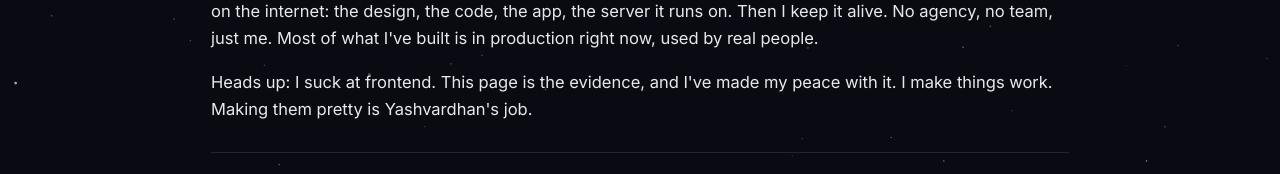
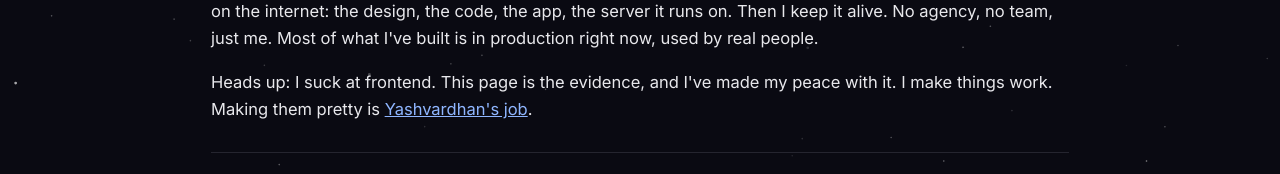
Before and after one commit to arshnah/portfolio-next, a Next.js app: page / in a window 1280 px wide. Shown: the part 341-515 px from the top of the page. Built offline with nearby package versions, Linux system fonts and the light colour scheme; no server answers; the database is empty.

Commit message:
Point the Yashvardhan credit at his site

```diff
--- a/src/app/page.tsx
+++ b/src/app/page.tsx
@@ -47,7 +47,8 @@ export default function Home() {
 
       <p>
         Heads up: I suck at frontend. This page is the evidence, and I&apos;ve made my peace
-        with it. I make things work. Making them pretty is Yashvardhan&apos;s job.
+        with it. I make things work. Making them pretty is{" "}
+        <a href="https://yashiscool.vercel.app/home" target="_blank" rel="noopener noreferrer">Yashvardhan&apos;s job</a>.
       </p>
 
       <GithubGraph />
```
